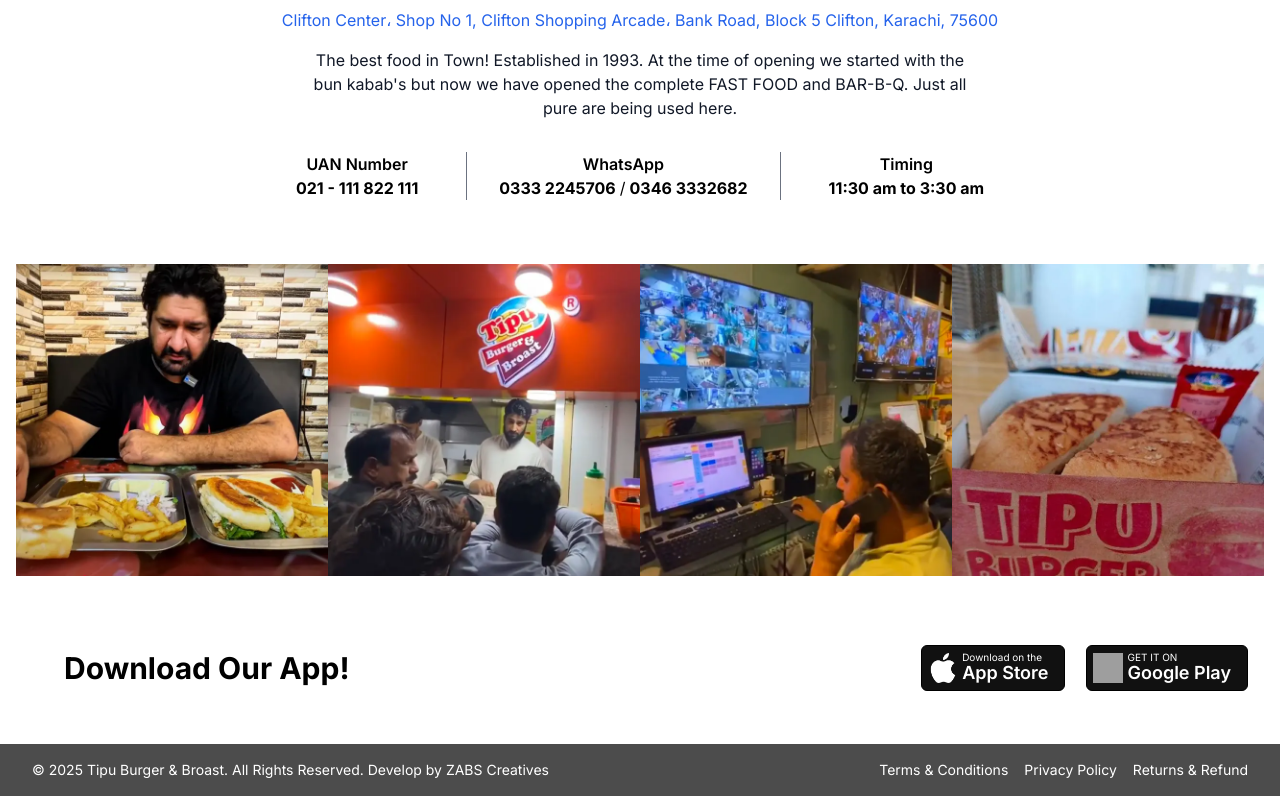
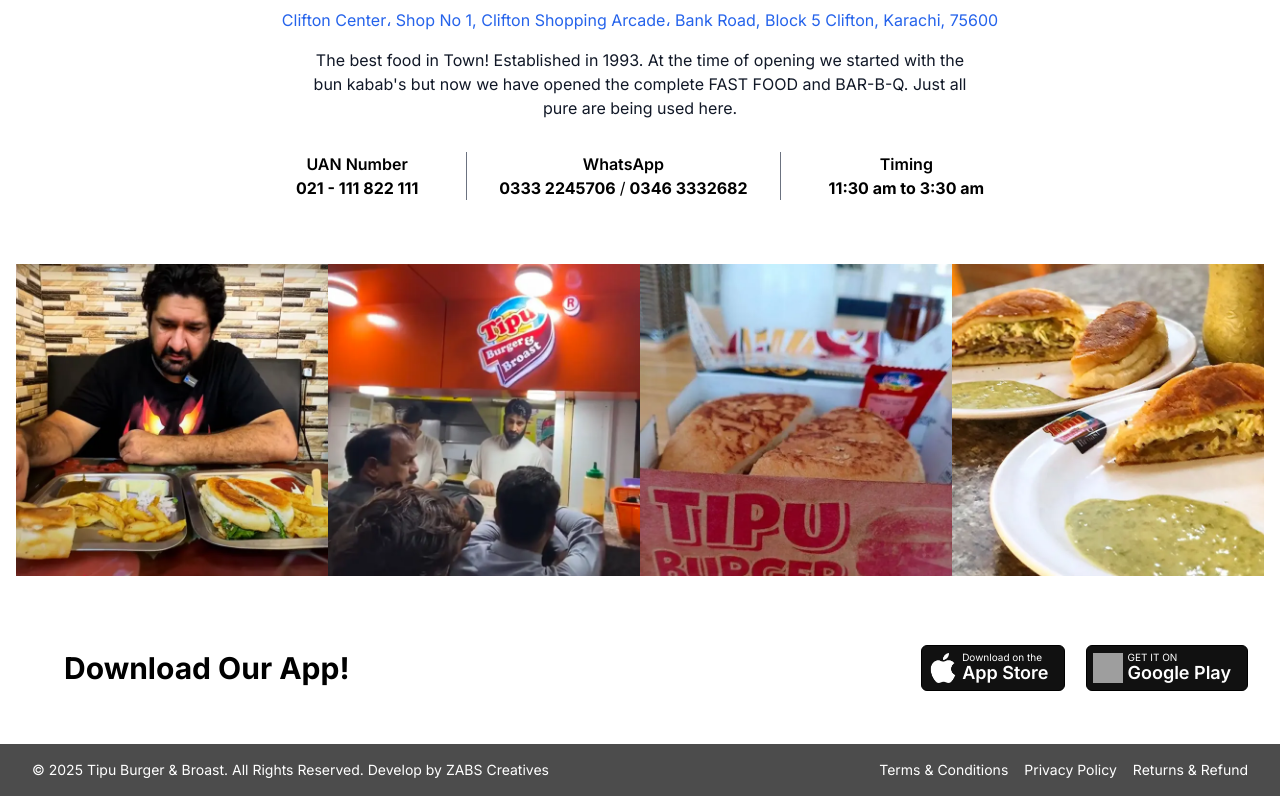
Before and after one commit to ZainJ5/Restaurant-website, a Next.js app: page /terms in a window 1280 px wide. Shown: the part 2545-3341 px from the top of the page. Built offline with nearby package versions, Linux system fonts and the light colour scheme; grey boxes are pictures that could not be loaded.

Commit message:
Updated delivery prices remove footer image fixed order page number

```diff
--- a/src/app/components/Footer.jsx
+++ b/src/app/components/Footer.jsx
@@ -10,7 +10,7 @@
         <Link href="/">
           <div className="relative rounded-full border-4 border-yellow-400 w-32 h-32
                           bg-white absolute left-1/2 top-[0px] transform -translate-x-1/2 -translate-y-1/2 z-10 overflow-hidden">
-            <img src="/logo.png" alt="Logo" style={{width: '100%', height: '100%', objectFit: 'cover'}} />
+            <img src="/logo.png" alt="Logo" style={{ width: '100%', height: '100%', objectFit: 'cover' }} />
           </div>
         </Link>
 
@@ -95,13 +95,16 @@
           speed={1000}
           allowTouchMove={true}
         >
-          {Array.from({ length: 17 }, (_, i) => i + 1).map((num) => (
-            <SwiperSlide key={num}>
-              <div className="relative w-full h-58 object-cover">
-                <img src={`/${num}.webp`} alt={`Image ${num}`} style={{width: '100%', height: '100%', objectFit: 'cover'}} />
-              </div>
-            </SwiperSlide>
-          ))}
+          {Array.from({ length: 17 }, (_, i) => i + 1)
+            .filter((num) => num !== 4)
+            .map((num) => (
+              <SwiperSlide key={num}>
+                <div className="relative w-full h-58 object-cover">
+                  <img src={`/${num}.webp`} alt={`Image ${num}`} style={{ width: '100%', height: '100%', objectFit: 'cover' }} />
+                </div>
+              </SwiperSlide>
+            ))}
+
         </Swiper>
       </div>
 
--- a/src/app/lib/deliveryAreas.js
+++ b/src/app/lib/deliveryAreas.js
@@ -2,11 +2,11 @@
   { name: "Select - If Pick Up Order", fee: 0 },
   { name: "Dehli Colony", fee: 0 },
   { name: "Gizri", fee: 50 },
-  { name: "Clifton Block 1", fee: 60 },
+  { name: "Clifton Block 1", fee: 100 },
   { name: "Clifton Block 2", fee: 50 },
   { name: "Clifton Block 4", fee: 50 },
   { name: "DHA Phase 1", fee: 100 },
-  { name: "DHA Phase 2 Ext", fee: 150 },
+  { name: "DHA Phase 2 Ext", fee: 50 },
   { name: "DHA Phase 4", fee: 50 },
   { name: "DHA Phase 5", fee: 50 },
   { name: "DHA Phase 6", fee: 100 },
--- a/src/app/order/OrderClient.js
+++ b/src/app/order/OrderClient.js
@@ -235,7 +235,7 @@
                 </div>
                 <div>
                   <p>Phone Number:</p>
-                  <p>+923462838244</p>
+                  <p>03462838244</p>
                 </div>
                 <div>
                   <p>Location:</p>
```
